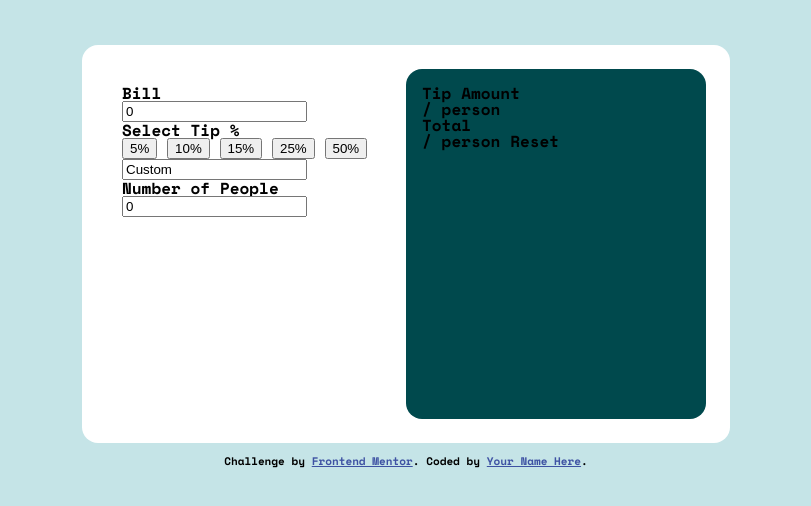
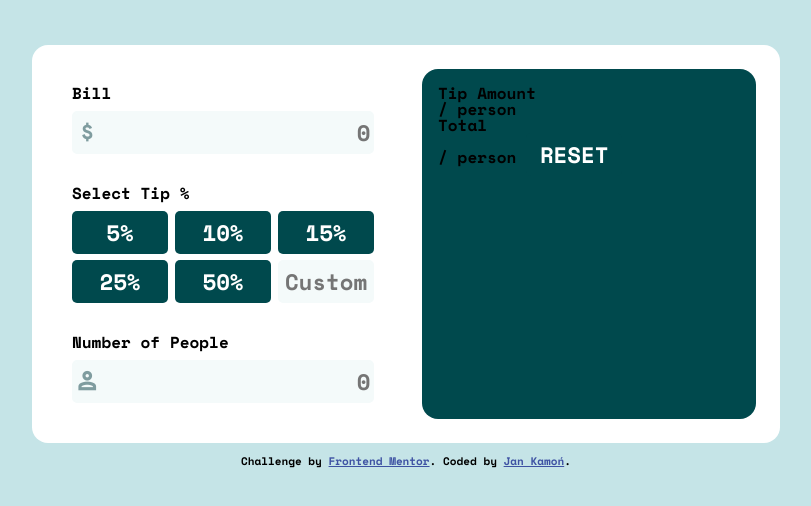
Before and after one commit to jankamon/tip-calculator-app-main, a plain HTML site: page index.html in a window 1280 px wide. Shown: the part 146-652 px from the top of the page, without its empty margins (234-1045 px from the left). Drawn offline with nearby package versions, Linux system fonts and the light colour scheme.

Commit message:
ready left section

```diff
--- a/index.html
+++ b/index.html
@@ -4,32 +4,44 @@
   <meta charset="UTF-8">
   <meta name="viewport" content="width=device-width, initial-scale=1.0"> <!-- displays site properly based on user's device -->
   <meta name="viewport" content="width=device-width, initial-scale=1.0"> <!-- displays site properly based on user's device -->
+  <link rel="stylesheet" href="https://fonts.googleapis.com/css2?family=Material+Symbols+Outlined:opsz,wght,FILL,GRAD@48,400,0,0" />
   <link rel="stylesheet" type="text/css" href="reset.css">
   <link rel="stylesheet" type="text/css" href="style.css">
   <script src="main.js" defer></script>
   <link rel="icon" type="image/png" sizes="32x32" href="./images/favicon-32x32.png">
-
   <title>Frontend Mentor | Tip calculator app</title>
 </head>
-<body></body>
+<body>
     <header><h1>SPLI<br />TTER</h1></header>
     <main>
       <div class="left-section">
-        <h2>Bill</h2>
-        <input id="bill" type="number" value="0" />
-
-        <h2>Select Tip %</h2>
-        <div class="tips">
-          <button type="button">5%</button>
-          <button type="button">10%</button>
-          <button type="button">15%</button>
-          <button type="button">25%</button>
-          <button type="button">50%</button>
-          <input id="bill" type="text" value="Custom" />
+        <div>
+          <h2>Bill</h2>
+          <span class="material-symbols-outlined icons">
+            attach_money
+            </span>
+          <input class="input-field" id="bill" type="number" placeholder="0" />
         </div>
 
-        <h2>Number of People</h2>
-        <input id="number-of-people" type="number" value="0" />
+        <div>
+          <h2>Select Tip %</h2>
+          <div class="tips">
+            <button class ="btn" type="button">5%</button>
+            <button class ="btn" type="button">10%</button>
+            <button class ="btn" type="button">15%</button>
+            <button class ="btn" type="button">25%</button>
+            <button class ="btn" type="button">50%</button>
+            <input class="btn custom" id="bill" type="number" placeholder="Custom" />
+          </div>
+        </div>
+
+        <div>
+          <h2>Number of People</h2>
+          <span class="material-symbols-outlined icons">
+            person
+            </span>
+          <input class="input-field" id="number-of-people" type="number" placeholder="0" />
+        </div>
       </div>
       <div class="right-section">
 
@@ -39,12 +51,12 @@
         <h3>Total</h3>
         / person
 
-        Reset
+        <button class ="btn" type="button">RESET</button>
       </div>
     </main>
     <div class="attribution">
       Challenge by <a href="https://www.frontendmentor.io?ref=challenge" target="_blank">Frontend Mentor</a>.
-      Coded by <a href="#">Your Name Here</a>.
+      Coded by <a href="#">Jan Kamoń</a>.
     </div>
 </body>
 </html>
--- a/style.css
+++ b/style.css
@@ -23,9 +23,8 @@ body {
     background-color: var(--light-grayish-cyan);
 }
 
-
 header {
-    width: 600px;
+    width: 700px;
     height: 50px;
     margin-top: 7%;
     margin-bottom: 4%;
@@ -34,7 +33,7 @@ header {
 }
 
 main {
-    width: 600px;
+    width: 700px;
     height: 350px;
     border-radius: 1rem;
     background-color: var(--white);
@@ -43,10 +42,18 @@ main {
     flex-direction: row;
 }
 
+h2 {
+    margin-bottom: 10px;
+}
+
 .left-section {
     width: 50%;
     height: auto;
     padding: 1rem;
+    display: flex;
+    flex-direction: column;
+    justify-content: space-between;
+    margin-right: 1rem;
 }
 .right-section {
     width: 50%;
@@ -54,6 +61,90 @@ main {
     padding: 1rem;
     border-radius: 1rem;
     background-color: var(--very-dark-cyan);
+    margin-left: 1rem;
+}
+
+.tips {
+    display: flex;
+    flex-wrap: wrap;
+    justify-content: space-between;
+    flex-shrink: 1;
+    gap: 0.34rem;
+}
+
+.btn {
+    font-family: 'Space Mono', monospace;
+    color: var(--white);
+    font-size: 1.4rem;
+    background-color: var(--very-dark-cyan);
+    border: none;
+    border-radius: 5px;
+    width: 6rem;
+    text-align: center;
+    padding: 5px;
+}
+
+.btn:hover, .btn:focus {
+    background-color: var(--strong-cyan);
+    color: var(--very-dark-cyan);
+}
+
+
+
+.custom {
+    background-color: var(--very-light-grayish-cyan);
+    color: var(--very-dark-cyan);
+    border: 2px solid var(--very-light-grayish-cyan);
+    padding: 0px;
+    width: 5.75rem;
+}
+
+.custom:hover, .custom:focus {
+    background-color: var(--very-light-grayish-cyan);
+}
+
+.input-field {
+    font-family: 'Space Mono', monospace;
+    font-size: 1.4rem;
+    text-align: right;
+    width: 97.5%;
+    height: 2.313rem;
+    border: none;
+    border-radius: 5px;
+    background-color: var(--very-light-grayish-cyan);
+    border: 2px solid var(--very-light-grayish-cyan);
+}
+
+input:hover {
+    border: 2px solid var(--strong-cyan);
+}
+
+input:focus {
+    border: 2px solid var(--strong-cyan);
+}
+
+.icons {
+    position: absolute;
+    margin-top: 0.55rem;
+    margin-left: 0.2rem;
+    color: var(--grayish-cyan);
+    font-weight: 700;
+}
+
+
+
+
+
+/* Chrome, Safari, Edge, Opera */
+input::-webkit-outer-spin-button,
+input::-webkit-inner-spin-button {
+  -webkit-appearance: none;
+  margin: 0;
+}
+
+/* Firefox */
+input[type=number] {
+  -moz-appearance: textfield;
 }
 
 .attribution { font-size: 11px; text-align: center; margin-top: 1%;}
```
